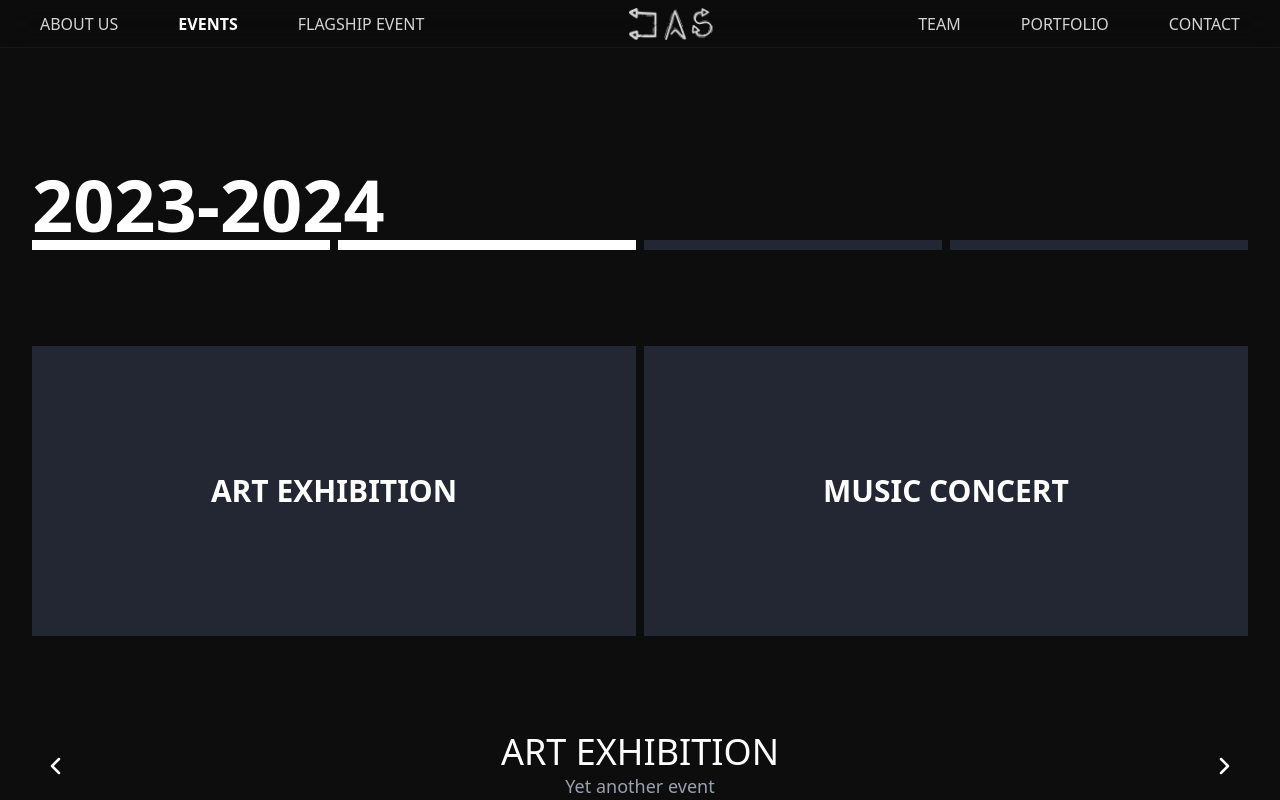
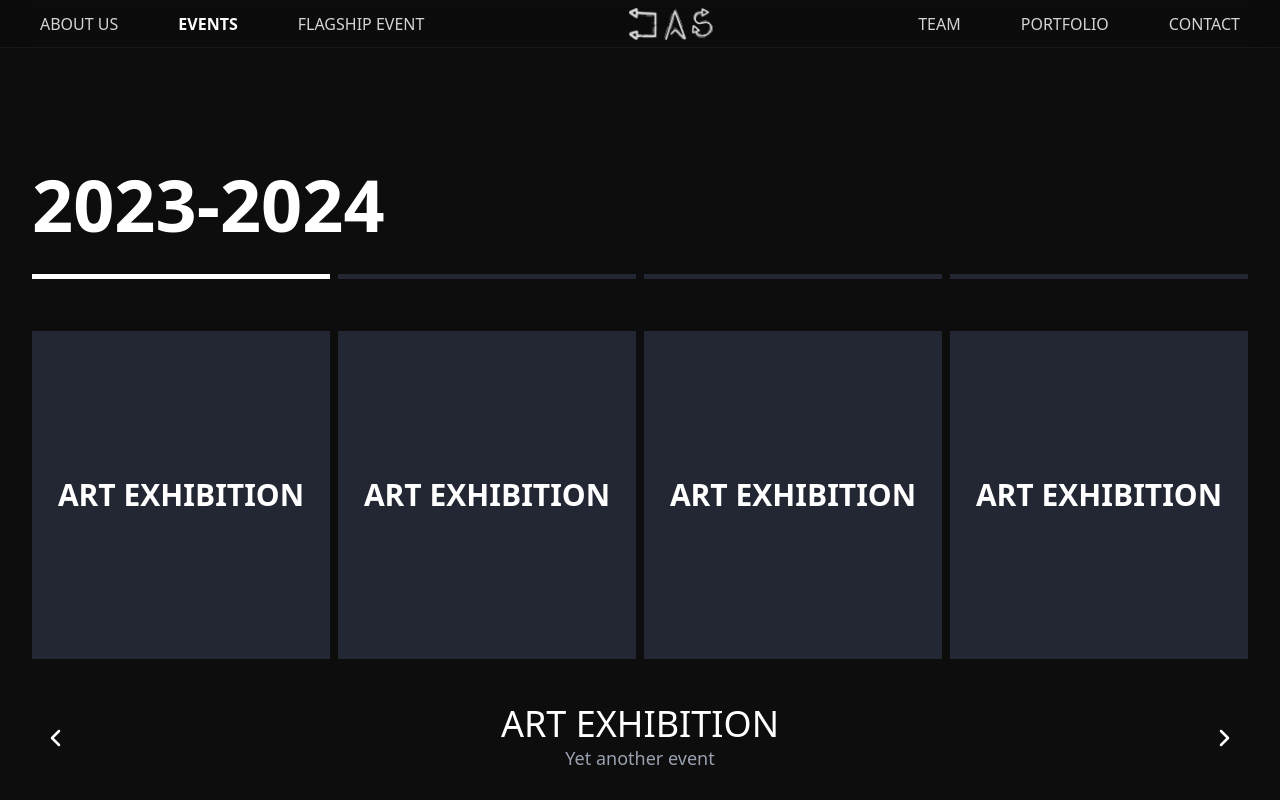
Before and after one commit to ishikamanchanda30/DASBVP, a React (Vite) app: page /events in a window 1280 px wide. Shown: the top 800 px of the page. Built offline with nearby package versions, Linux system fonts and the light colour scheme.

Commit message:
designing events page

```diff
--- a/src/Pages/Events.tsx
+++ b/src/Pages/Events.tsx
@@ -1,14 +1,34 @@
 import React, { useState } from "react";
 
 const Events: React.FC = () => {
+  const titles = ["ART EXHIBITION", "MUSIC CONCERT", "DANCE PERFORMANCE", "FILM SCREENING"];
+
+  // PLEASE ADD 4 IMAGES IN EVERY EVENT
+
+
   const events = [
-    { id: 1, yearRange: "2023-2024", title: "ART EXHIBITION", description: "Yet another event" },
-    { id: 2, yearRange: "2023-2024", title: "MUSIC CONCERT", description: "Another event" },
-    { id: 3, yearRange: "2023-2024", title: "DANCE PERFORMANCE", description: "A dance event" },
-    { id: 4, yearRange: "2023-2024", title: "FILM SCREENING", description: "Another film event" },
+    { id: 1, yearRange: "2023-2024", title: titles[0], description: "Yet another event" },
+    { id: 2, yearRange: "2023-2024", title: titles[0], description: "Yet another event" },
+    { id: 3, yearRange: "2023-2024", title: titles[0], description: "Yet another event" },
+    { id: 4, yearRange: "2023-2024", title: titles[0], description: "Yet another event" },
+
+    { id: 5, yearRange: "2023-2024", title: titles[1], description: "Another event" },
+    { id: 6, yearRange: "2023-2024", title: titles[1], description: "Another event" },
+    { id: 7, yearRange: "2023-2024", title: titles[1], description: "Another event" },
+    { id: 8, yearRange: "2023-2024", title: titles[1], description: "Another event" },
+
+    { id: 9, yearRange: "2023-2024", title: titles[2], description: "A dance event" },
+    { id: 10, yearRange: "2023-2024", title: titles[2], description: "A dance event" },
+    { id: 11, yearRange: "2023-2024", title: titles[2], description: "A dance event" },
+    { id: 12, yearRange: "2023-2024", title: titles[2], description: "A dance event" },
+
+    { id: 13, yearRange: "2023-2024", title: titles[3], description: "Another film event" },
+    { id: 14, yearRange: "2023-2024", title: titles[3], description: "Another film event" },
+    { id: 15, yearRange: "2023-2024", title: titles[3], description: "Another film event" },
+    { id: 16, yearRange: "2023-2024", title: titles[3], description: "Another film event" },
   ];
 
-  const slidesPerPage = 2;
+  const slidesPerPage = 4;
   const [currentIndex, setCurrentIndex] = useState(0);
 
   const handleNext = () => {
@@ -29,11 +49,11 @@ const Events: React.FC = () => {
       </div>
 
       {/* Carousel Wrapper - Full Width */}
-      <div className="w-[95%] flex-grow flex flex-col h-[70%] justify-around items-center">
+      <div className="w-[95%] flex flex-col h-[70%] justify-evenly items-center">
         {/* Event Carousel - Full Width */}
-        <div className="w-full flex justify-between gap-2 items-center h-[10px] rounded">
-          {events.map((_, index) => {
-            const isSelected = index >= currentIndex * slidesPerPage && index < (currentIndex + 1) * slidesPerPage;
+        <div className="w-full flex justify-between gap-2 items-center h-[1%] rounded">
+          {titles.map((title, index) => {
+            const isSelected = visibleEvents.some(event => event.title === title);
 
             return (
               <div
@@ -45,9 +65,9 @@ const Events: React.FC = () => {
             );
           })}
         </div>
-        <div className="flex-grow w-full flex justify-between gap-2 items-center">
+        <div className="w-full flex justify-between gap-2 items-center h-[65%]">
           {visibleEvents.map((event) => (
-            <div key={event.id} className="flex-1 flex items-center justify-center bg-[#232733] h-[60%]">
+            <div key={event.id} className="flex-1 flex items-center justify-center bg-[#232733] h-[90%]">
               <div className="flex items-center justify-center rounded-md w-full ">
                 <span className="text-3xl font-bold text-center">{event.title}</span>
               </div>
@@ -56,7 +76,7 @@ const Events: React.FC = () => {
         </div>
 
         {/* Event Description & Buttons */}
-        <div className="w-full flex justify-between items-center">
+        <div className="w-full flex justify-between items-center h-[10%]">
           {/* Event Details */}
 
           <button
```
